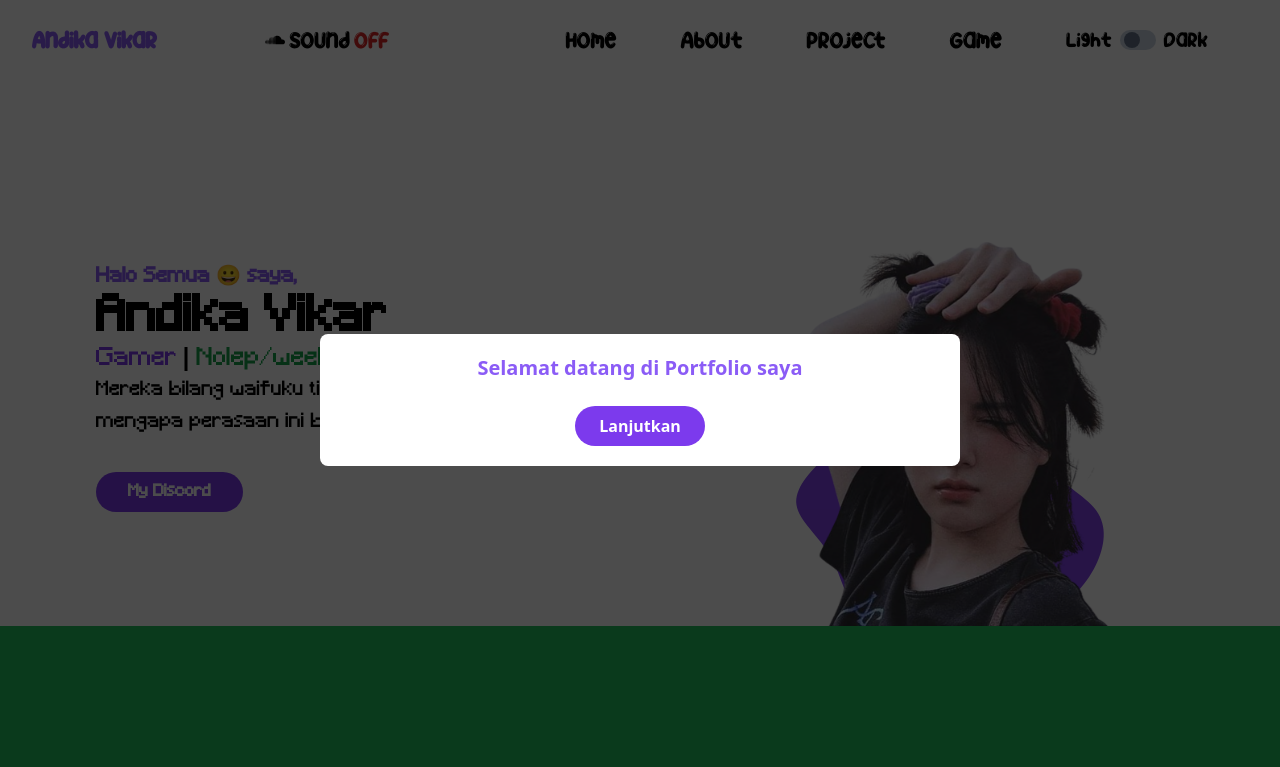
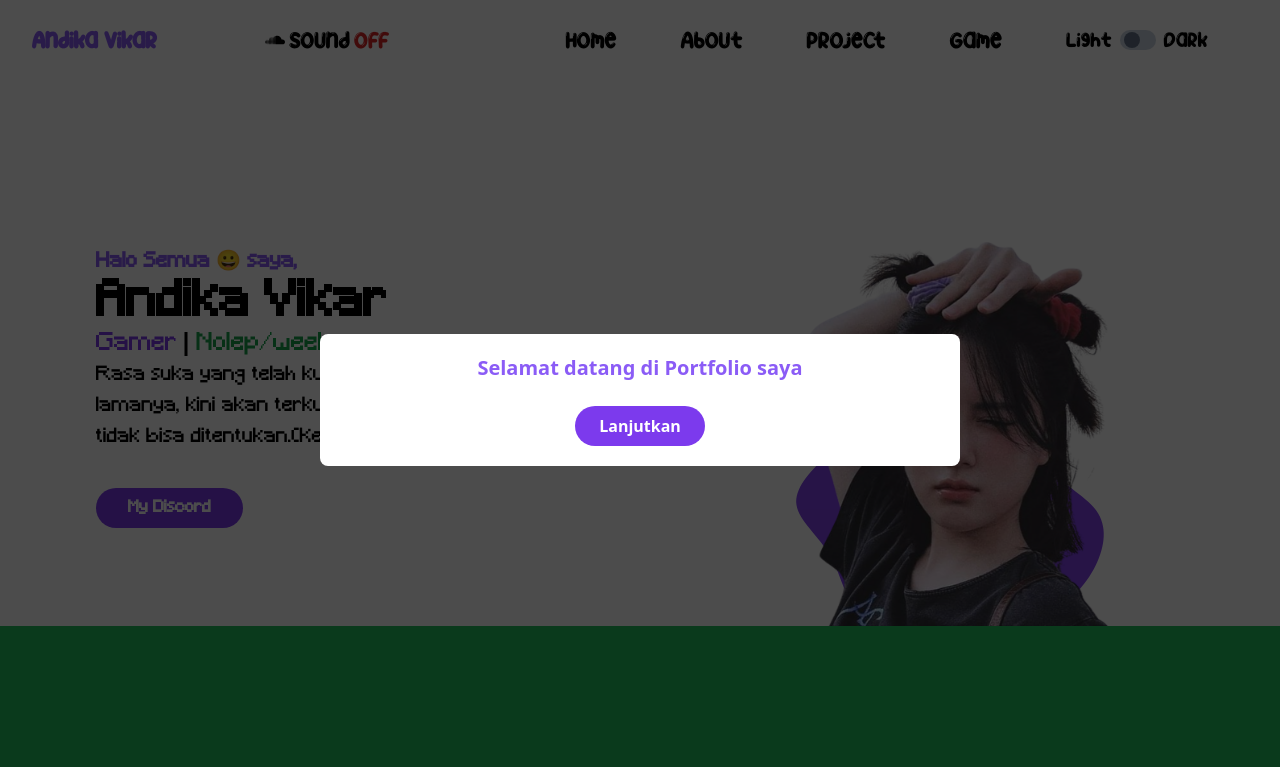
Before and after one commit to AndikaVikarMuhamad/AndikaVikarMuhamad.github.io, a website: page index.html in a window 1280 px wide. Shown: the top 767 px of the page. Drawn offline with nearby package versions, Linux system fonts and the light colour scheme.

Commit message:
Update index.html

```diff
--- a/index.html
+++ b/index.html
@@ -238,9 +238,7 @@
             </h2>
             <p
               class="font-medium text-dark mb-10 leading-relaxed dark:text-dark"
-            >
-              Mereka bilang waifuku tidak nyata,Lantas mengapa perasaan ini
-              begitu terasa nyata???
+            >Rasa suka yang telah kusimpan selama 3 tahun lamanya, kini akan terkubur untuk waktu yang tidak bisa ditentukan.(Keburu lulus jir)
             </p>
             <a
               href="https://discordapp.com/users/894175067645308989"
```
